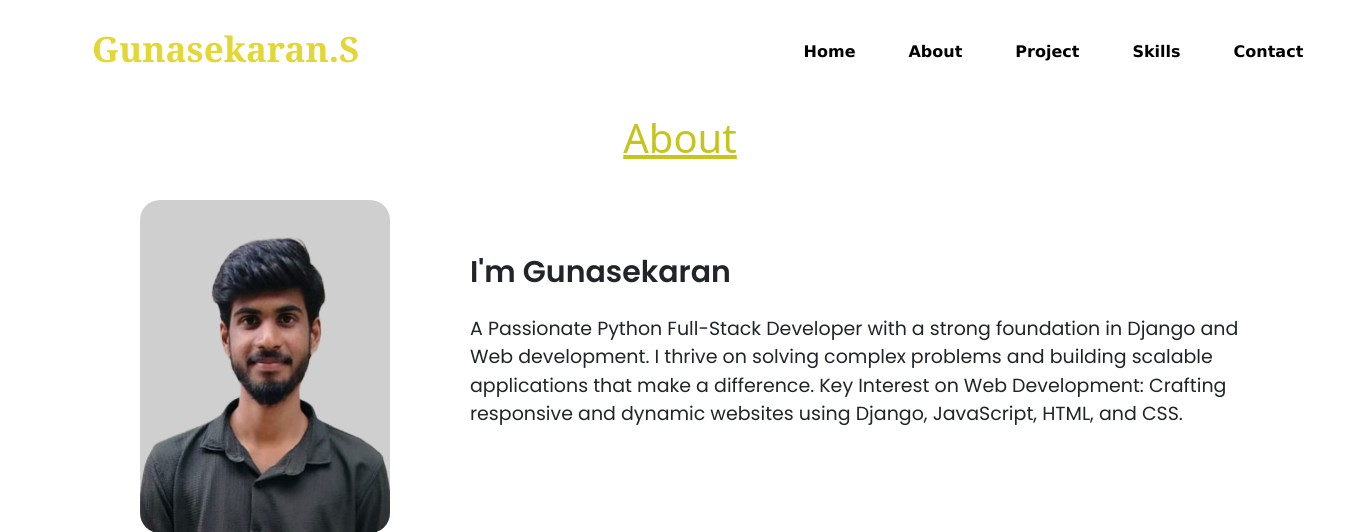
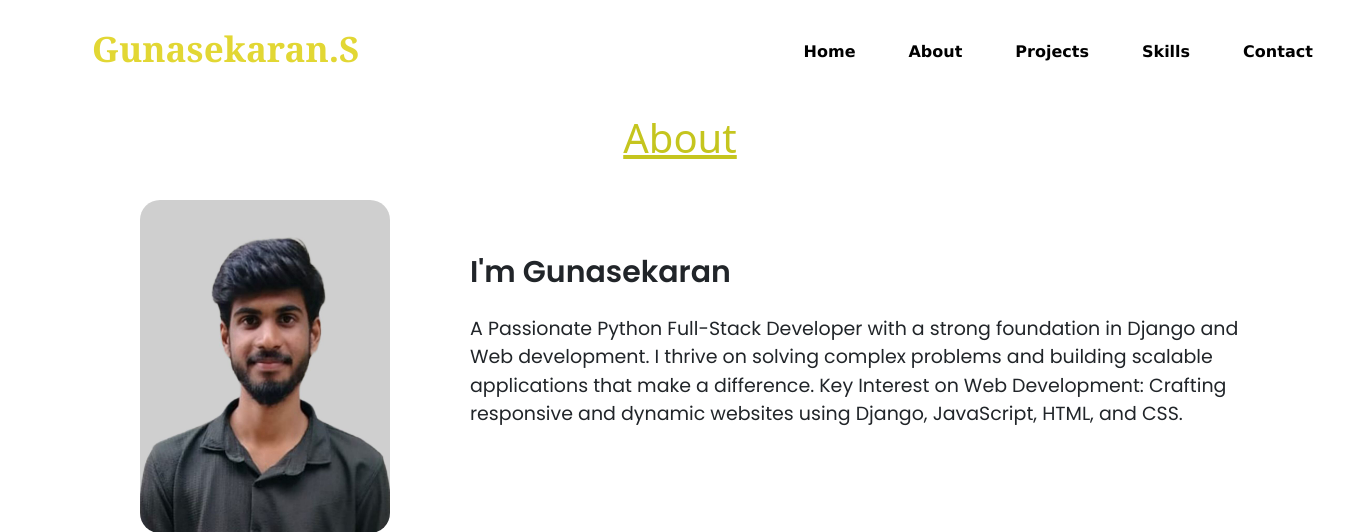
Before and after one commit to guna-sk/portfolio, a Django app: page /about/ in a window 1360 px wide. Shown: the top 532 px of the page. Run offline with Django 5.2, Linux system fonts and the light colour scheme.

Commit message:
Resume changes

```diff
--- a/templates/dummy.html
+++ b/templates/dummy.html
@@ -21,7 +21,7 @@
             <div class="navbar-nav" id="c">
                 <a class="nav-link active" id="d" href='{% url "home" %}'>Home</a>
                 <a class="nav-link" id="d" href='{% url "about" %}'>About</a>
-                <a class="nav-link" id="d" href='{% url "project" %}'>Project</a>
+                <a class="nav-link" id="d" href='{% url "project" %}'>Projects</a>
                 <a class="nav-link" id="d" href='{% url "skills" %}'>Skills</a>
                 <a class="nav-link" id="d" href='{% url "contact" %}'>Contact</a>
             </div>
```
Also changed, not shown: 1 other file.
